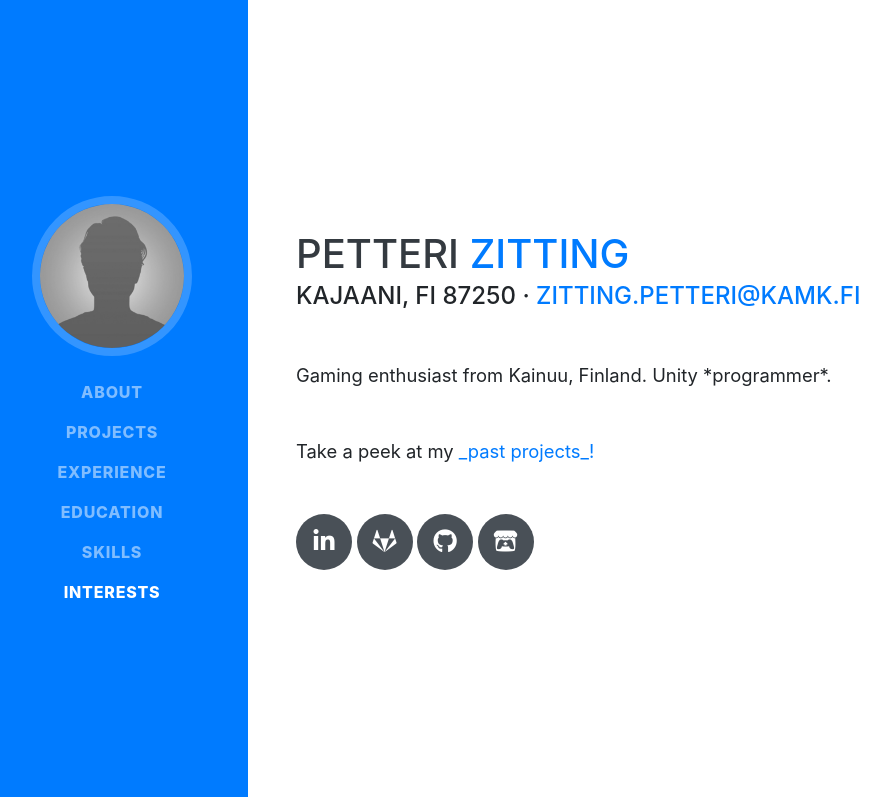
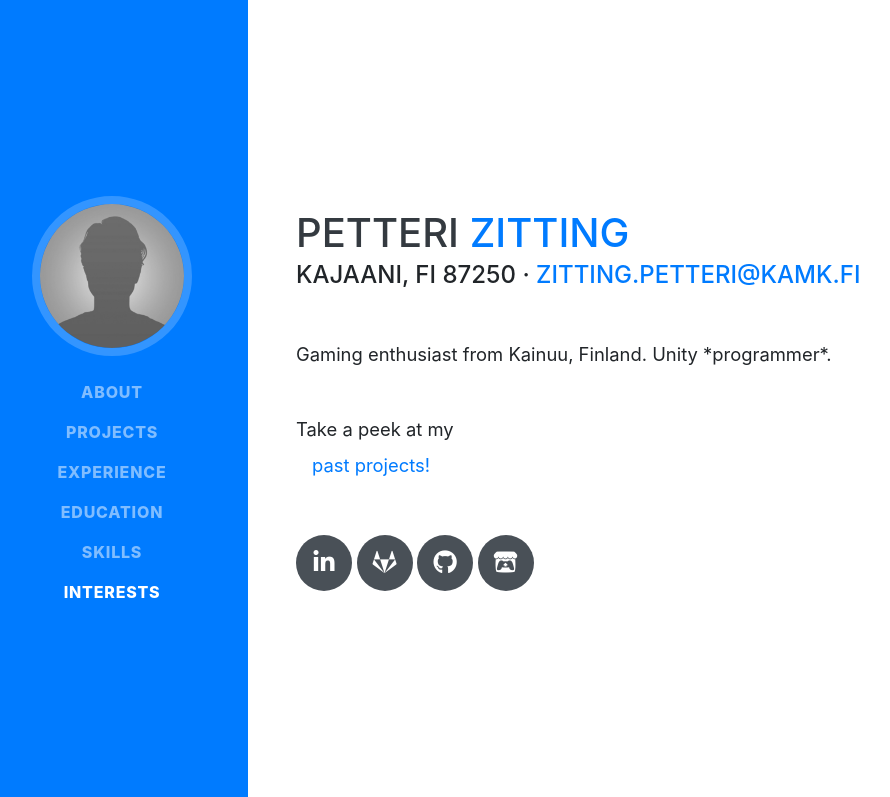
Before and after one commit to puttehi/puttehi.github.io, a website with bundled scripts: page index.html in a window 1280 px wide. Shown: the top 797 px of the page, without its empty margins (24-914 px from the left). Built offline with nearby package versions, Linux system fonts and the light colour scheme; a web font is replaced by a local one.

Commit message:
add js-scroll-trigger to projects link

```diff
--- a/index.html
+++ b/index.html
@@ -71,7 +71,7 @@
           <a href="mailto:name@email.com">zitting.petteri@kamk.fi</a>
         </div>
         <p class="lead mb-5">Gaming enthusiast from Kainuu, Finland. Unity *programmer*.</p>
-        <p class="lead mb-5">Take a peek at my <a href="#projects">_past projects_!</a></p>
+        <p class="lead mb-5">Take a peek at my <a  class="nav-link js-scroll-trigger" href="#projects">past projects!</a></p>
         <div class="social-icons">
           <span class="linked-in">
             <a href="https://www.linkedin.com/in/petteri-zitting-39953a16a/" target="_blank">
```
